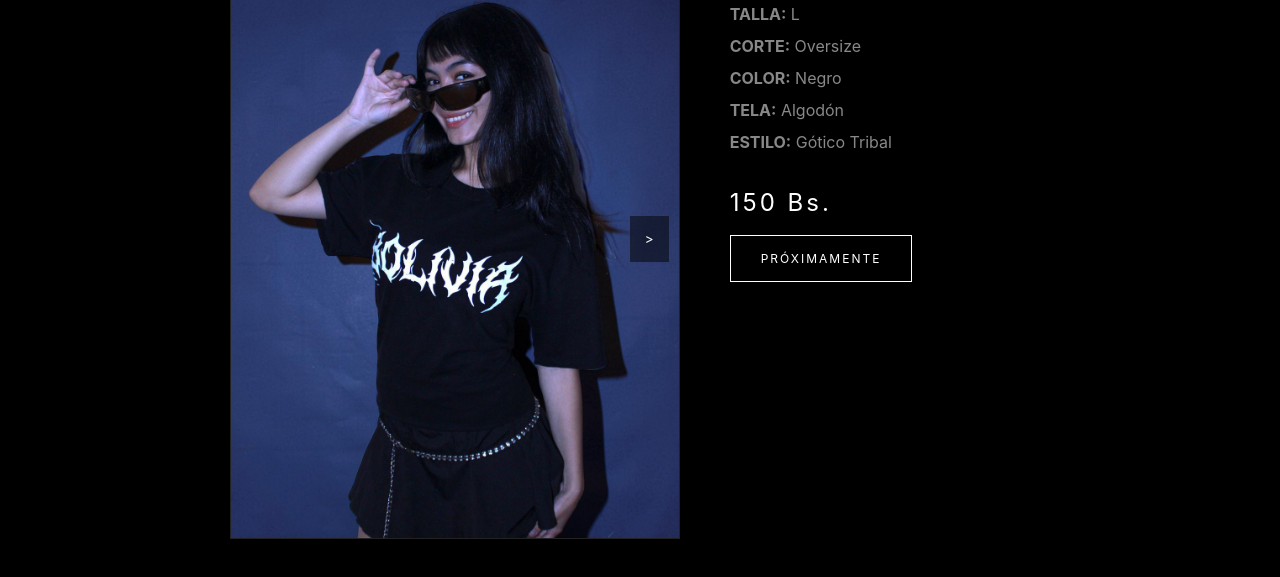
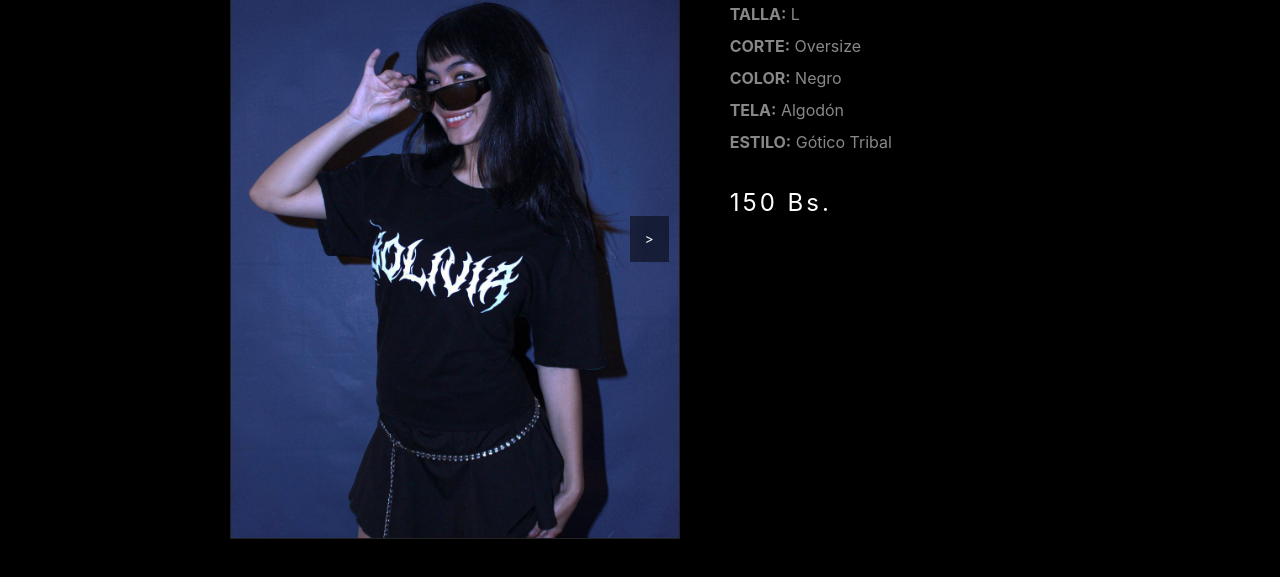
Before and after one commit to ManaClothing/manaclothing, a plain HTML site: page producto-negra.html in a window 1280 px wide. Shown: the part 211-788 px from the top of the page. Drawn offline with Linux system fonts and the light colour scheme.

Commit message:
Update producto-negra.html

```diff
--- a/producto-negra.html
+++ b/producto-negra.html
@@ -39,7 +39,6 @@
                 <strong>ESTILO:</strong> Gótico Tribal
             </p>
             <p style="color: #fff; font-size: 24px; letter-spacing: 3px; margin-bottom: 30px;">150 Bs.</p>
-            <a href="#" style="border: 1px solid #fff; padding: 15px 30px; color: #fff; text-decoration: none; letter-spacing: 2px; font-size: 12px;">PRÓXIMAMENTE</a>
         </div>
     </main>
 
```
